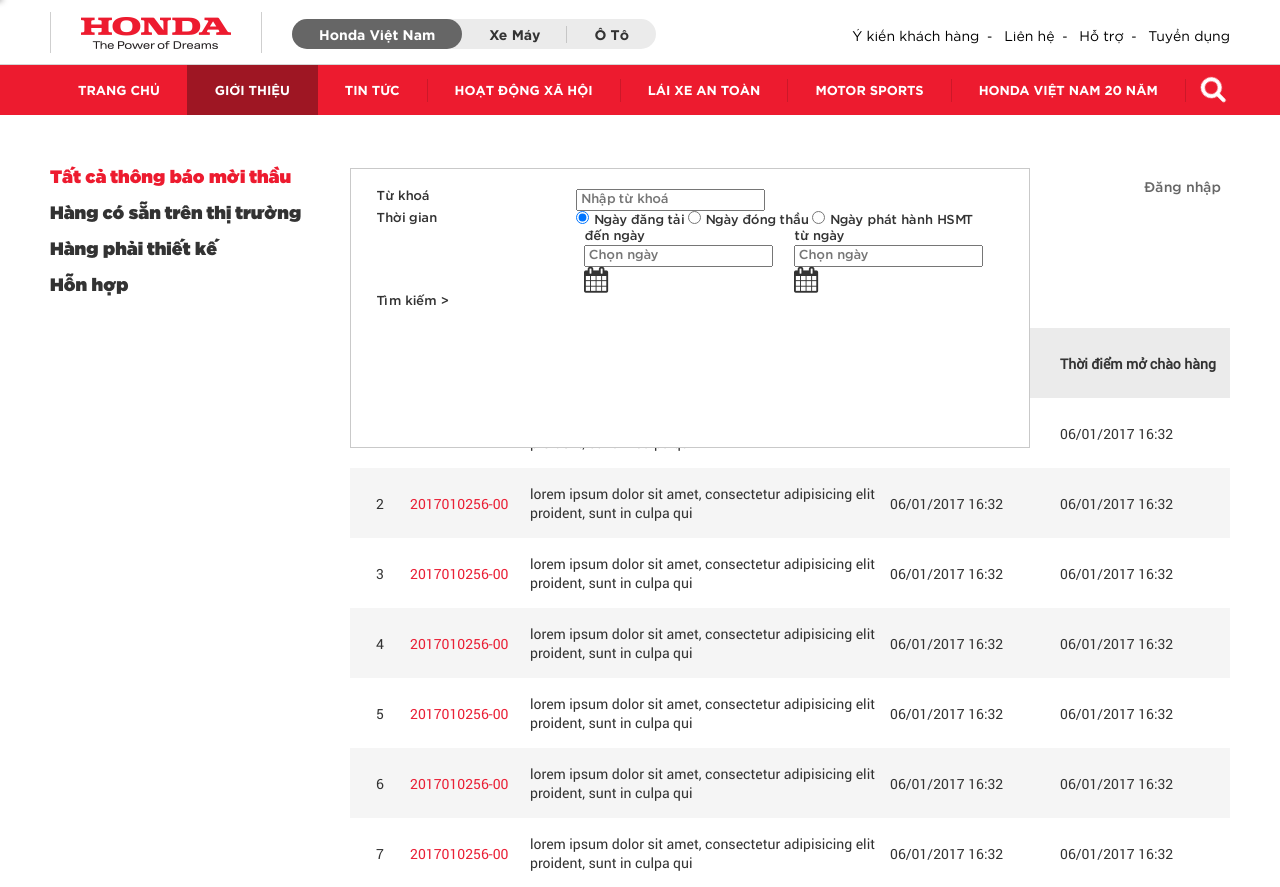
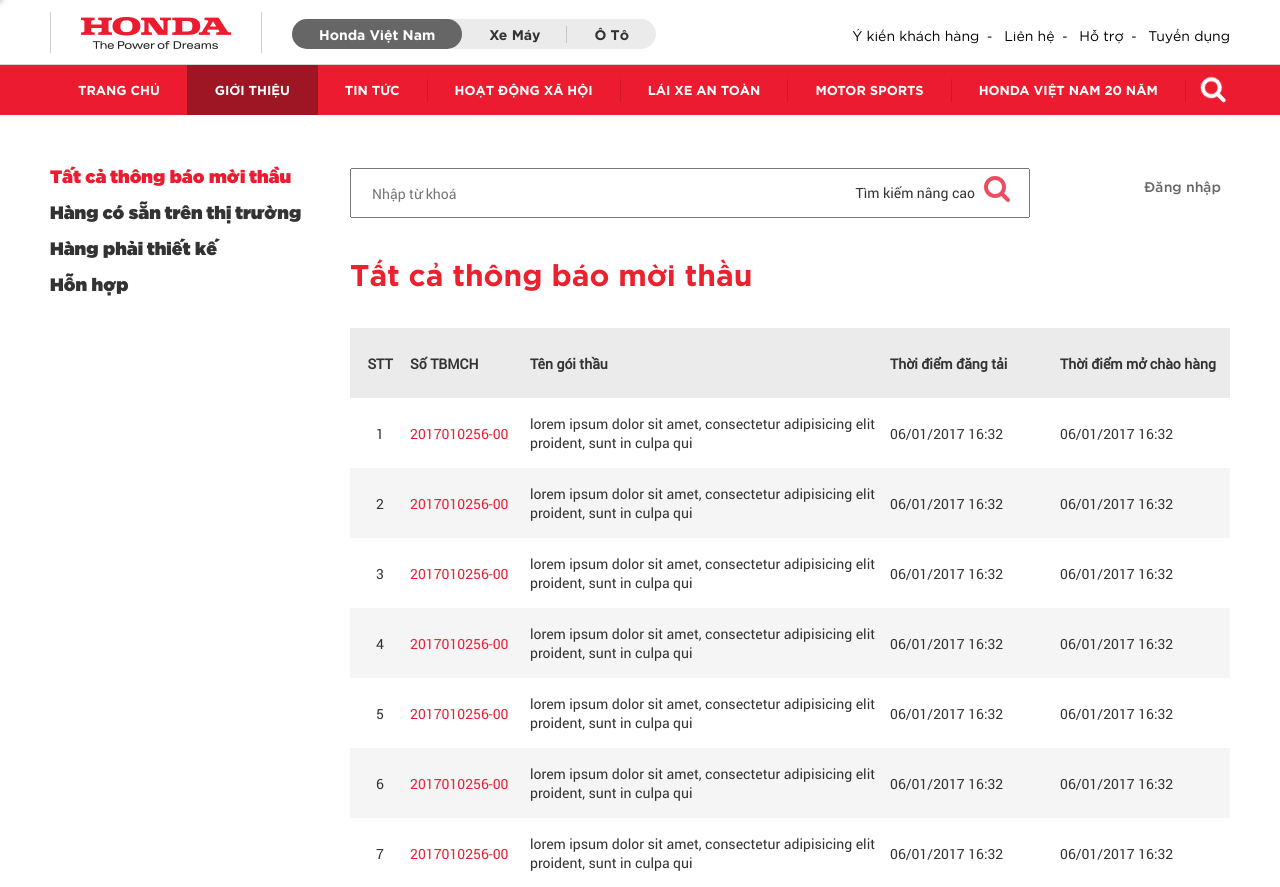
Before and after one commit to VoMenThan/honda, a PHP site: page /index.php in a window 1280 px wide. Shown: the top 887 px of the page. Run offline with PHP 8.4, Linux system fonts and the light colour scheme; style sheets or scripts are compiled from the project's sources.

Commit message:
no message

```diff
--- a/assets/css/dauthau.css
+++ b/assets/css/dauthau.css
@@ -194,58 +194,6 @@
     .box-search-login .box-search .advanced-search i {
       padding-left: 15px;
       color: #ea2036; }
-  .box-search-login .box-search .pupup-search-advance {
-    border: 1px solid #c9c9c9;
-    background: #FFFFFF;
-    width: 100%;
-    height: 280px;
-    position: absolute;
-    top: 0;
-    left: 0;
-    padding: 20px 25px;
-    font-size: 13px;
-    font-family: "Iciel Gotham Medium";
-    z-index: 2; }
-    .box-search-login .box-search .pupup-search-advance .w100 {
-      width: 100%; }
-    .box-search-login .box-search .pupup-search-advance .w210 {
-      width: 210px;
-      float: right; }
-    .box-search-login .box-search .pupup-search-advance .text-search {
-      width: 200px;
-      float: left; }
-    .box-search-login .box-search .pupup-search-advance .content-search {
-      width: -moz-calc(100% - 200px);
-      width: -webkit-calc(100% - 200px);
-      width: calc(100% - 200px);
-      float: left; }
-    .box-search-login .box-search .pupup-search-advance .edit-radio-choose input[type="radio"] {
-      display: none; }
-    .box-search-login .box-search .pupup-search-advance .edit-radio-choose input[type="radio"] + label:before {
-      content: "";
-      display: inline-block;
-      width: 15px;
-      height: 15px;
-      margin: -1px 4px 0 0;
-      vertical-align: middle;
-      cursor: pointer;
-      -webkit-border-radius: 50%;
-      -moz-border-radius: 50%;
-      border-radius: 50%; }
-    .box-search-login .box-search .pupup-search-advance .edit-radio-choose input[type="radio"] + label:before {
-      border: 1px solid;
-      color: #ececec; }
-    .box-search-login .box-search .pupup-search-advance .edit-radio-choose input[type="radio"]:checked + label:before {
-      background-color: #ea2036; }
-    .box-search-login .box-search .pupup-search-advance .edit-radio-choose input[type="radio"] + label:before,
-    .box-search-login .box-search .pupup-search-advance .edit-radio-choose input[type="radio"]:checked + label:before {
-      -webkit-transition: 0.3s linear;
-      -moz-transition: 0.3s linear;
-      -ms-transition: 0.3s linear;
-      -o-transition: 0.3s linear;
-      transition: 0.3s linear; }
-    .box-search-login .box-search .pupup-search-advance tr {
-      height: 60px; }
 .box-search-login .box-login {
   position: relative;
   width: 200px;
@@ -334,6 +282,106 @@
         text-align: center; }
         .box-search-login .box-login .pupup-login .row-pup .btn-dn a {
           color: #FFFFFF; }
+
+.pupup-search-advance {
+  display: none;
+  border: 1px solid #c9c9c9;
+  background: #FFFFFF;
+  width: 100%;
+  position: absolute;
+  top: 0;
+  left: 0;
+  padding: 20px 25px;
+  font-size: 13px;
+  font-family: "Iciel Gotham Medium";
+  z-index: 2; }
+  .pupup-search-advance input {
+    -webkit-appearance: none;
+    -moz-appearance: none;
+    appearance: none;
+    border: 1px solid #cbcbcb; }
+  .pupup-search-advance .content-search .input-key {
+    height: 40px;
+    width: 100%;
+    padding-left: 10px; }
+  .pupup-search-advance .lh40 {
+    line-height: 40px; }
+  .pupup-search-advance .w100 {
+    width: 100%;
+    padding: 7px 0; }
+  .pupup-search-advance .w210 {
+    width: -moz-calc(50% - 75px);
+    width: -webkit-calc(50% - 75px);
+    width: calc(50% - 75px);
+    float: right;
+    position: relative; }
+    .pupup-search-advance .w210 .w70 {
+      width: 70px;
+      float: left;
+      padding-left: 7px;
+      line-height: 40px; }
+    .pupup-search-advance .w210 input {
+      height: 40px;
+      width: 160px;
+      padding-left: 10px;
+      float: left; }
+    .pupup-search-advance .w210 i {
+      position: absolute;
+      top: 6px;
+      right: 10px; }
+  .pupup-search-advance .text-search {
+    width: 150px;
+    float: left; }
+  .pupup-search-advance .content-search {
+    width: -moz-calc(100% - 150px);
+    width: -webkit-calc(100% - 150px);
+    width: calc(100% - 150px);
+    float: left; }
+  .pupup-search-advance .time-search {
+    padding: 15px 0px; }
+  .pupup-search-advance .w30 {
+    width: 30%;
+    float: left; }
+    .pupup-search-advance .w30:last-child {
+      width: 40%; }
+  .pupup-search-advance .list-choose input[type="radio"] {
+    display: none; }
+  .pupup-search-advance .list-choose input[type="radio"] + label:before {
+    content: "";
+    display: inline-block;
+    width: 15px;
+    height: 15px;
+    margin: -1px 4px 0 0;
+    vertical-align: middle;
+    cursor: pointer;
+    -webkit-border-radius: 50%;
+    -moz-border-radius: 50%;
+    border-radius: 50%; }
+  .pupup-search-advance .list-choose input[type="radio"] + label:before {
+    border: 1px solid;
+    color: #ececec; }
+  .pupup-search-advance .list-choose input[type="radio"]:checked + label:before {
+    background-color: #ea2036; }
+  .pupup-search-advance .list-choose input[type="radio"] + label:before,
+  .pupup-search-advance .list-choose input[type="radio"]:checked + label:before {
+    -webkit-transition: 0.3s linear;
+    -moz-transition: 0.3s linear;
+    -ms-transition: 0.3s linear;
+    -o-transition: 0.3s linear;
+    transition: 0.3s linear; }
+  .pupup-search-advance .box-btn-search {
+    padding-top: 25px; }
+  .pupup-search-advance .btn-search {
+    width: 150px;
+    text-align: center;
+    height: 40px;
+    background: #eb212e;
+    color: #fff;
+    float: right;
+    font-size: 14px;
+    display: block;
+    line-height: 40px;
+    cursor: pointer; }
 
 .right-content {
   font-family: "robotoregular"; }
--- a/assets/css/dauthau.scss
+++ b/assets/css/dauthau.scss
@@ -222,67 +222,6 @@
         color: #ea2036;
       }
     }
-    //css box search advance
-    .pupup-search-advance{
-      //display: none;
-      border: 1px solid #c9c9c9;
-      background: #FFFFFF;
-      width:100%;
-      height: 280px;
-      position: absolute;
-      top: 0;
-      left: 0;
-      padding: 20px 25px;
-      font-size: 13px;
-      font-family: $font-icielgothammedium;
-      z-index:2;
-      .w100{
-        width: 100%;
-      }
-      .w210{
-        width: 210px;
-        float: right;
-      }
-      .text-search{
-        width: 200px;
-        float: left;
-      }
-      .content-search{
-        @include calc('width', '100% - 200px');
-        float: left;
-      }
-      .edit-radio-choose{
-        input[type="radio"] {
-          display:none;
-        }
-        input[type="radio"] + label:before {
-          content: "";
-          display:inline-block;
-          width:15px;
-          height:15px;
-          margin:-1px 4px 0 0;
-          vertical-align:middle;
-          cursor:pointer;
-          @include border-radius(50%);
-        }
-        input[type="radio"] + label:before {
-          border: 1px solid;
-          color: #ececec;
-        }
-        input[type="radio"]:checked + label:before{
-          background-color:#ea2036;
-        }
-        input[type="radio"] + label:before,
-        input[type="radio"]:checked + label:before {
-          @include transition(0.3s);
-        }
-      }
-
-      tr{
-        height:60px;
-      }
-    }
-    //end box search ad
   }
   .box-login{
     position: relative;
@@ -390,6 +329,123 @@
     }
   }
 }
+//css box search advance
+.pupup-search-advance{
+  display: none;
+  border: 1px solid #c9c9c9;
+  background: #FFFFFF;
+  width:100%;
+  position: absolute;
+  top: 0;
+  left: 0;
+  padding: 20px 25px;
+  font-size: 13px;
+  font-family: $font-icielgothammedium;
+  z-index:2;
+  input{
+    @include appearance(none);
+    border: 1px solid #cbcbcb;
+
+  }
+  .content-search{
+    .input-key{
+      height: 40px;
+      width:100%;
+      padding-left: 10px;
+    }
+  }
+  .lh40{
+    line-height: 40px;
+  }
+  .w100{
+    width: 100%;
+    padding: 7px 0;
+  }
+  .w210{
+    @include calc('width', '50% - 75px');
+    float: right;
+    position: relative;
+    .w70{
+      width: 70px;
+      float: left;
+      padding-left: 7px;
+      line-height:40px;
+    }
+    input{
+      height: 40px;
+      width: 160px;
+      padding-left: 10px;
+      float: left;
+    }
+    i{
+      position: absolute;
+      top: 6px;
+      right:10px;
+    }
+  }
+  .text-search{
+    width: 150px;
+    float: left;
+  }
+  .content-search{
+    @include calc('width', '100% - 150px');
+    float: left;
+  }
+  .time-search{
+    padding: 15px 0px;
+  }
+  .w30  {
+    width:30%;
+    float: left;
+    &:last-child{
+      width: 40%;
+    }
+  }
+  .list-choose{
+
+    input[type="radio"] {
+      display:none;
+    }
+    input[type="radio"] + label:before {
+      content: "";
+      display:inline-block;
+      width:15px;
+      height:15px;
+      margin:-1px 4px 0 0;
+      vertical-align:middle;
+      cursor:pointer;
+      @include border-radius(50%);
+    }
+    input[type="radio"] + label:before {
+      border: 1px solid;
+      color: #ececec;
+    }
+    input[type="radio"]:checked + label:before{
+      background-color:#ea2036;
+    }
+    input[type="radio"] + label:before,
+    input[type="radio"]:checked + label:before {
+      @include transition(0.3s);
+    }
+  }
+  .box-btn-search{
+    padding-top: 25px;
+  }
+  .btn-search{
+    width: 150px;
+    text-align: center;
+    height: 40px;
+    background: #eb212e;
+    color: #fff;
+    float: right;
+    font-size: 14px;
+    display: block;
+    line-height: 40px;
+    cursor: pointer;
+  }
+
+}
+//end box search ad
 //end search login
 .right-content{
   font-family: $font-robotoregular;
@@ -833,8 +889,70 @@
       }
     }
   }
-}
-@include respond-to($break-320){
+
+  //reponse ad search
+  .pupup-search-advance{
+    padding: 10px;
+    display: block;
+    .text-search{
+      width:100%;
+    }
+    .time-text-search{
+      width: 30%;
+    }
+    .content-search{
+      float: left;
+      width: 100%;
+      .input-key{
+        width: 100%;
+
+      }
+    }
+    .list-choose{
+      width: 70%;
+    }
+    .content-search-mb{
+      width: 70%;
+    }
+    .w100{
+      width:100%;
+      padding: 0;
+    }
+    .w30{
+      width: 100%;
+      padding-bottom: 10px;
+      &:last-child{
+        width:100%;
+      }
+    }
+    .btn-search{
+      float: none;
+      margin: auto;
+      margin-bottom: 10px;
+    }
+    .time-search{
+      padding: 15px 0 0 0;
+    }
+    .w210{
+      width: 100%;
+      float: right;
+      margin-top: 10px;
+      .w70{
+        width:30%;
+        padding-left: 0;
+      }
+      input{
+        width: 70%;
+      }
+    }
+    .box-btn-search{
+      padding-top: 25px;
+
+    }
+  }
+
+
+
 
 }
 //Form
--- a/search-login.php
+++ b/search-login.php
@@ -32,30 +32,36 @@
         <input class="input-search" type="text" placeholder="Nhập từ khoá">
         <span class="advanced-search-text">Tìm kiếm nâng cao</span>
         <span class="advanced-search"><i class="fa fa-search fa-2x" aria-hidden="true"></i></span>
-        <div class="pupup-search-advance">
+        <div class="pupup-search-advance clearfix">
             <div class="keyword-search w100 clearfix">
-                <div class="key-text-search text-search">Từ khoá</div>
-                <div class="content-search"><input placeholder="Nhập từ khoá" type="text" class="input-key-search"></div>
+                <div class="key-text-search text-search lh40">Từ khoá</div>
+                <div class="content-search"><input class="input-key" placeholder="Nhập từ khoá" type="text" class="input-key-search"></div>
             </div>
             <div class="time-search w100 clearfix">
                 <div class="time-text-search text-search">Thời gian</div>
-                <div class="list-choose content-search">
+                <div class="list-choose content-search content-search-mb">
+                    <div class="w30">
                         <input class="radio-choose" checked type="radio" id="ndtai" name="time" value="ndt">
                         <label for="ndtai">Ngày đăng tải</label>
+                    </div>
+                    <div class="w30">
                         <input class="radio-choose" type="radio" id="ndthau" name="time" value="ndt">
                         <label for="ndthau">Ngày đóng thầu</label>
+                    </div>
+                    <div class="w30">
                         <input class="radio-choose" type="radio" id="nph" name="time" value="nph">
                         <label for="nph">Ngày phát hành HSMT</label>
+                    </div>
                 </div>
 
             </div>
             <div class="date-search w100 clearfix">
                 <div class="w210">
-                    <span>từ ngày</span> <input  placeholder="Chọn ngày" class="input-date date-picker" type="text" id="datepicker-3">
+                    <div class="w70">đến ngày</div><input  placeholder="Chọn ngày" class="input-date date-picker" type="text" id="datepicker-4">
                     <i class="date-pic fa fa-calendar fa-2x" aria-hidden="true"></i>
                 </div>
                 <div class="w210">
-                    <span>đến ngày</span><input  placeholder="Chọn ngày" class="input-date date-picker" type="text" id="datepicker-4">
+                    <div class="w70">từ ngày</div> <input  placeholder="Chọn ngày" class="input-date date-picker" type="text" id="datepicker-3">
                     <i class="date-pic fa fa-calendar fa-2x" aria-hidden="true"></i>
                 </div>
             </div>
```
Also changed, not shown: other parts of assets/css/dauthau.css (+43 -1 lines), search-login-ed.php (+29 -41 lines), 1 other file. Lines whose indentation alone changed are shown as unchanged.
